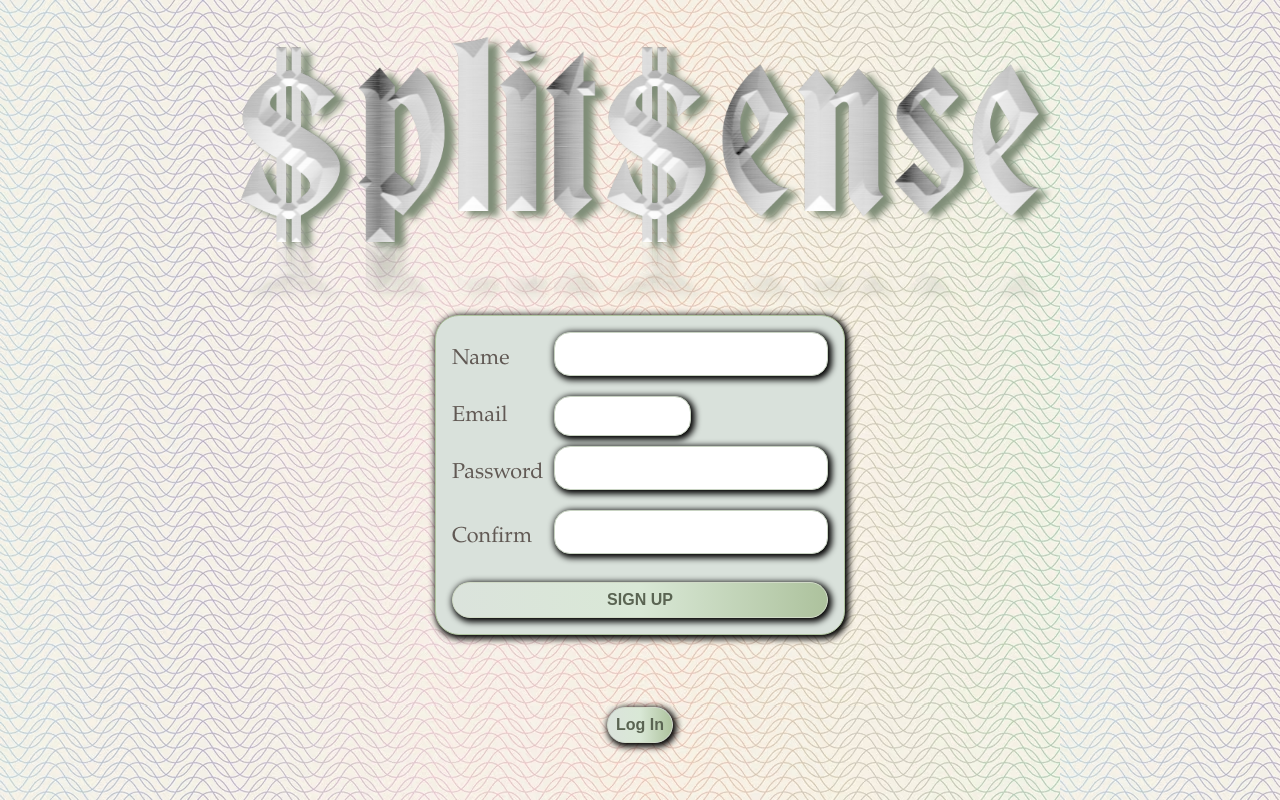
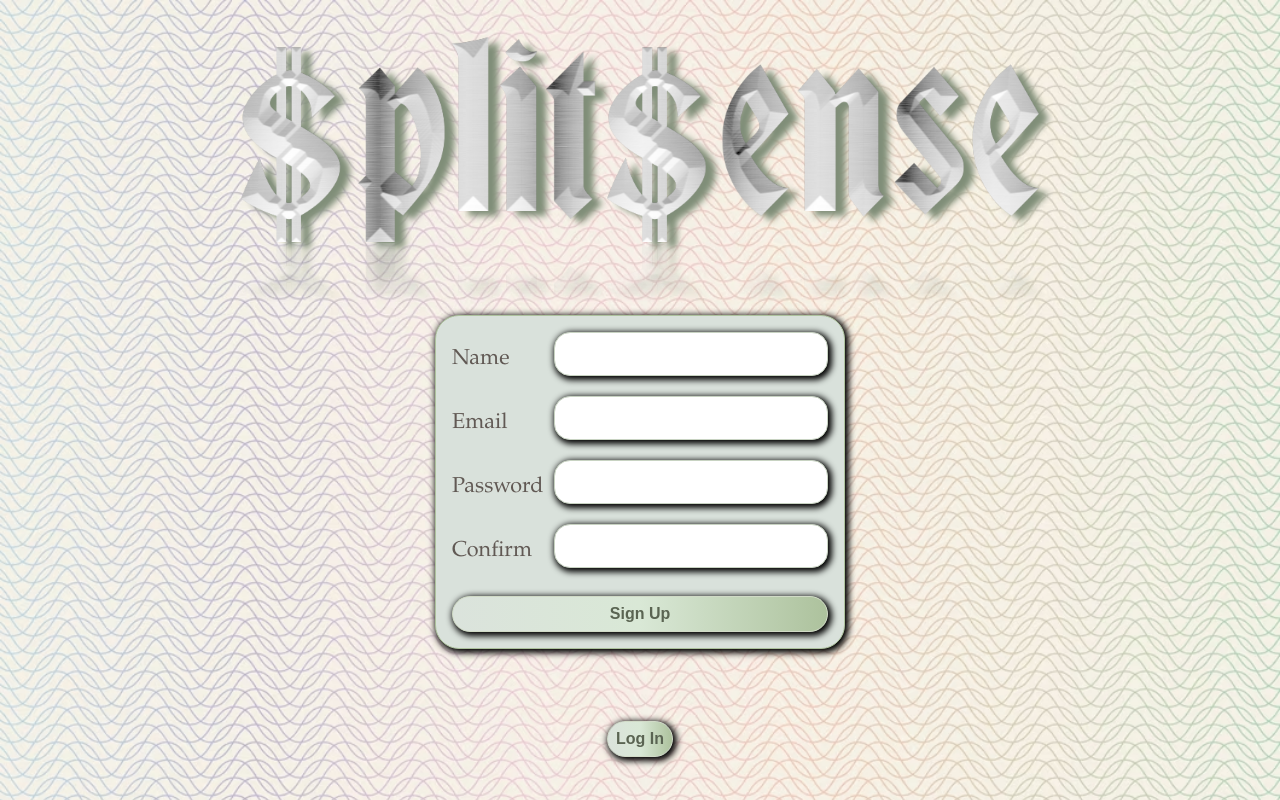
Before and after one commit to gambitpolizei-ga/split-sense, a React (Create React App) app: page /budgets in a window 1280 px wide. Both pictures are taken after a click on the button "Sign Up". Built offline with nearby package versions, Linux system fonts and the light colour scheme.

Commit message:
more styling

```diff
--- a/src/components/LoginForm/LoginForm.jsx
+++ b/src/components/LoginForm/LoginForm.jsx
@@ -36,7 +36,7 @@ export default function LoginForm({ setUser }) {
           <input type="text" name="email" value={credentials.email} onChange={handleChange} required />
           <label>Password</label>
           <input type="password" name="password" value={credentials.password} onChange={handleChange} required />
-          <button type="submit">LOG IN</button>
+          <button type="submit">Log In</button>
         </form>
       </div>
       <p className="error-message">&nbsp;{error}</p>
--- /dev/null
+++ b/src/components/NavBar/NavBar.css
@@ -0,0 +1,18 @@
+.navbar-content {
+  padding-top: 56px;
+  width: 100%;
+  height: 56px;
+  padding: 0 24px;
+  display: flex;
+  align-items: center;
+  justify-content: space-between;
+  font-size: 33px;
+  font-weight: bold;
+  color: rgb(146, 176, 136);
+  background-image: url("/public/images/splitsense-bg.jpg");
+  transition: background-color 100ms ease-in;
+  box-shadow: 2px 2px 6px 2px rgba(0, 0, 0, 0.4);
+  border: 1px solid lightgrey;
+  border-radius: 17px;
+  text-shadow: 1px 1px 1px rgba(0, 0, 0, 1);
+};
--- a/src/components/NavBar/NavBar.jsx
+++ b/src/components/NavBar/NavBar.jsx
@@ -1,5 +1,6 @@
 import { Link } from 'react-router-dom';
 import * as userService from '../../utilities/users-service';
+import './NavBar.css';
 
 export default function NavBar({ user, setUser }) {
   function handleLogOut() {
@@ -8,10 +9,10 @@ export default function NavBar({ user, setUser }) {
   };
 
   return (
-    <nav>
-      <Link to="/budgets">Budget</Link>
-      &nbsp; | &nbsp;
-      <Link to="/budgets/new">New Budget</Link>
+    <nav className="navbar-content">
+      <Link to="/budgets">All My Budgets</Link>
+      &nbsp;&nbsp;
+      <Link to="/budgets/new">Add Budget</Link>
       &nbsp;&nbsp;
       <span>Welcome, {user.name}</span>
       &nbsp;&nbsp;<Link to="" onClick={handleLogOut}>Log Out</Link>
--- /dev/null
+++ b/src/components/SignUpForm/SignUpForm.css
@@ -0,0 +1,5 @@
+.auth-input {
+  width: 100%;
+  padding: 10px;
+  margin-bottom: 10px;
+}
--- a/src/components/SignUpForm/SignUpForm.jsx
+++ b/src/components/SignUpForm/SignUpForm.jsx
@@ -1,5 +1,6 @@
 import { Component } from 'react';
 import { signUp } from '../../utilities/users-service';
+import './SignUpForm.css';
 
 export default class SignUpForm extends Component {
   state = {
@@ -44,12 +45,12 @@ export default class SignUpForm extends Component {
             <label>Name</label>
             <input type="text" name="name" value={this.state.name} onChange={this.handleChange} required />
             <label>Email</label>
-            <input type="email" name="email" value={this.state.email} onChange={this.handleChange} required />
+            <input type="email" name="email" value={this.state.email} onChange={this.handleChange} required className="auth-input"/>
             <label>Password</label>
             <input type="password" name="password" value={this.state.password} onChange={this.handleChange} required />
             <label>Confirm</label>
             <input type="password" name="confirm" value={this.state.confirm} onChange={this.handleChange} required />
-            <button type="submit" disabled={disable}>SIGN UP</button>
+            <button type="submit" disabled={disable}>Sign Up</button>
           </form>
         </div>
         <p className="error-message">&nbsp;{this.state.error}</p>
--- a/src/index.css
+++ b/src/index.css
@@ -5,7 +5,7 @@
   --green-2: rgb(209, 219, 199);
   --green-3: rgb(200, 211, 194);
   --green-4: rgb(173, 194, 157);
-  --purple:  rgb(146, 124, 243);
+  --purple:  rgb(78, 67, 129);
   --text-light: #968c84;
   --text-dark: #615954;
 }
@@ -23,7 +23,9 @@ body {
   padding: 2vmin;
   height: 100vh;
   background-image: url("../public/images/splitsense-bg.jpg");
-
+  background-repeat: no-repeat;
+  background-attachment: fixed;
+  background-size: cover;
 }
 
 code {
@@ -113,7 +115,7 @@ input {
   border: .1vmin solid var(--green-3);
   border-radius: 2vmin;
   color: var(--text-dark);
-  background-image: none !important; /* prevent lastpass */
+  background-image: none !important;
   outline: none;
   box-shadow: black 2px 2px 6px 2px;
   width: 100%;
--- a/src/pages/BudgetPage/BudgetPage.jsx
+++ b/src/pages/BudgetPage/BudgetPage.jsx
@@ -160,8 +160,6 @@ export default function BudgetPage() {
               <p key={participant._id}>{participant.name}</p>
             ))}
             </>
-            <br />
-            <br />
             {canEdit && (
               <div>
                 <button onClick={(event) => handleEdit(event, budget._id)} value="Edit Budget">
@@ -179,11 +177,8 @@ export default function BudgetPage() {
       </div>
     );
   });
-
   return (
     <>
-      <h1>Budget Page</h1>
-
       <div card="budget-card">
         {myBudgets}
       </div>
```
